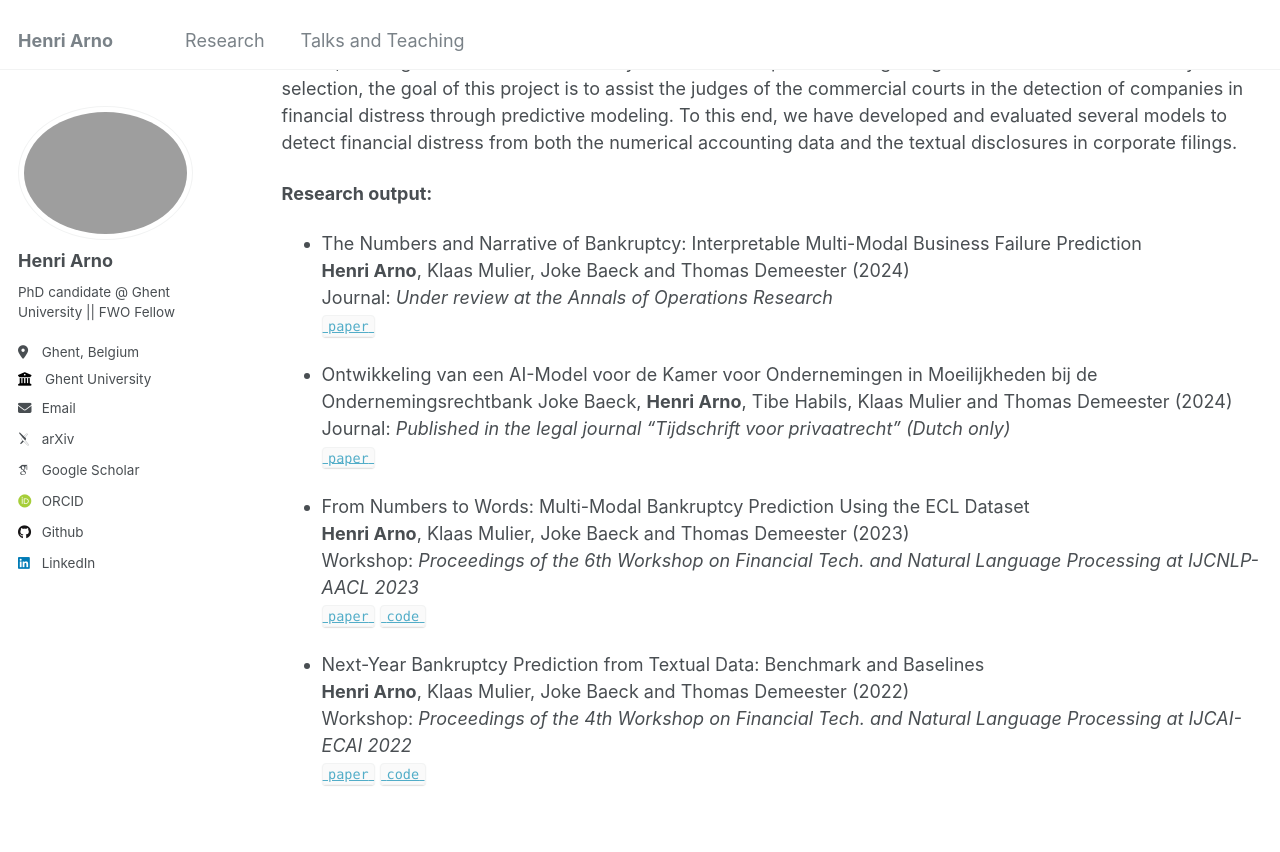
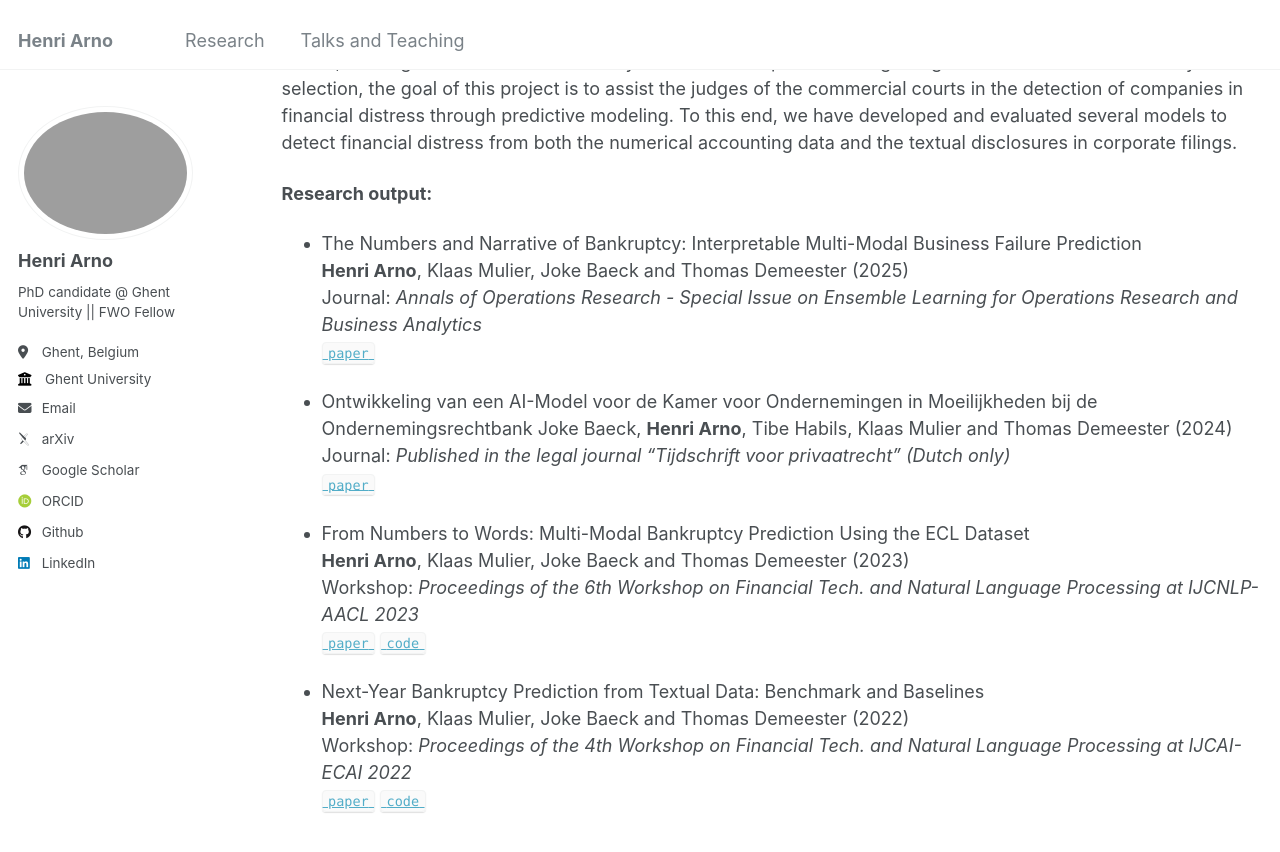
Before and after one commit to HenriArno/HenriArno.github.io, a Jekyll site: the page built from _pages/research.md, in a window 1280 px wide and 900 px high, scrolled down 714 px. Shown: the top 852 px of the window. Built offline with Jekyll 4.4.1, drawn with Linux system fonts in a browser that asks for light colours; some web fonts are replaced.

Commit message:
Update research.md

```diff
--- a/_pages/research.md
+++ b/_pages/research.md
@@ -26,8 +26,8 @@ Workshop: *Presented at the GenAI4Health workshop at AAAI 2025*
 
 **Research output:**
 - The Numbers and Narrative of Bankruptcy: Interpretable Multi-Modal Business Failure Prediction
-**Henri Arno**, Klaas Mulier, Joke Baeck and Thomas Demeester (2024)
-Journal: *Under review at the Annals of Operations Research*
+**Henri Arno**, Klaas Mulier, Joke Baeck and Thomas Demeester (2025)
+Journal: *Annals of Operations Research - Special Issue on Ensemble Learning for Operations Research and Business Analytics*
 [`paper`](https://scholar.google.be/citations?user=ce8BmFgAAAAJ&hl=nl)
 
 - Ontwikkeling van een AI-Model voor de Kamer voor Ondernemingen in Moeilijkheden bij de Ondernemingsrechtbank
```
